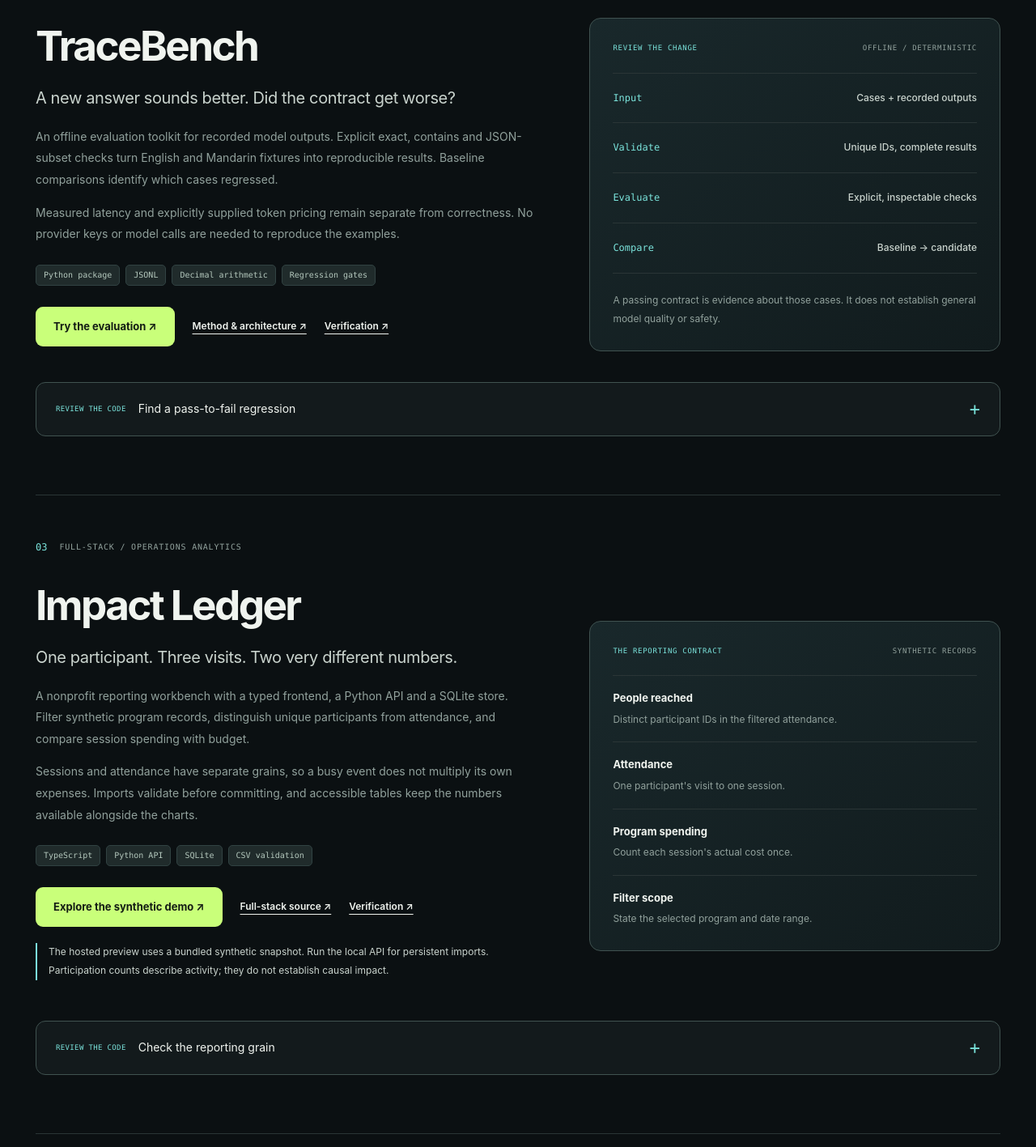
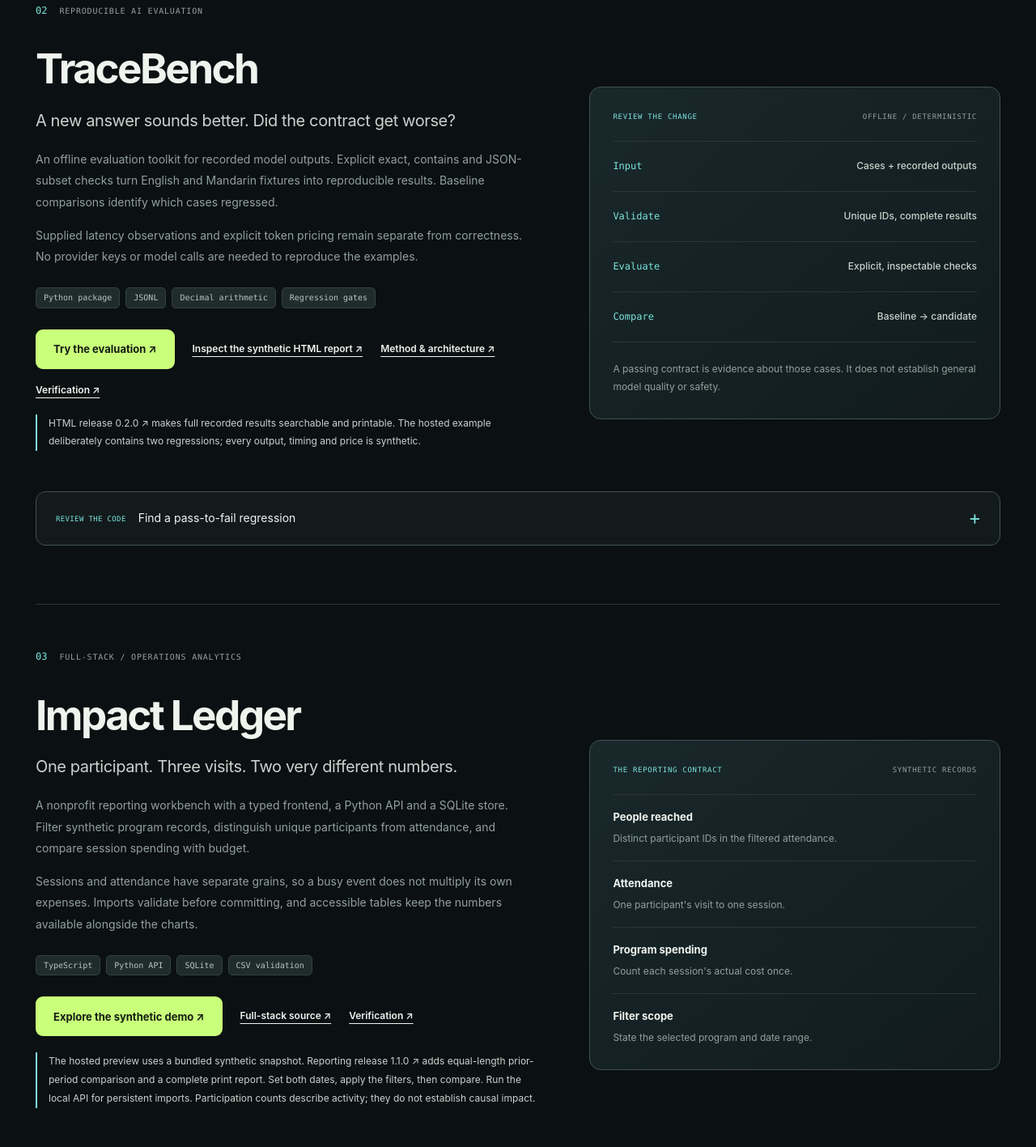
Before and after one commit to ult666666/ult666666.github.io, a website: page projects/engineering-lab.html in a window 1280 px wide. Shown: the part 1653-3070 px from the top of the page at 81% size. Drawn offline with Linux system fonts and the light colour scheme.

Commit message:
Connect the showcase to released workflows and live reports

```diff
--- a/projects/engineering-lab.html
+++ b/projects/engineering-lab.html
@@ -52,6 +52,7 @@
             <a href="https://github.com/ult666666/relaybox/blob/main/docs/ARCHITECTURE.md" target="_blank" rel="noopener noreferrer">Architecture ↗</a>
             <a href="https://github.com/ult666666/relaybox/blob/main/docs/VERIFICATION.md" target="_blank" rel="noopener noreferrer">Verification ↗</a>
           </div>
+          <p class="lab-demo-note"><a href="https://github.com/ult666666/relaybox/releases/tag/v0.2.0" target="_blank" rel="noopener noreferrer">Worker release 0.2.0 ↗</a> adds bounded processing, explicit lease renewal and canonical local receipts. Receipt publication and inbox acknowledgment remain separate transactions.</p>
         </div>
         <div class="lab-artifact">
           <div class="lab-artifact-head"><span>JOB LIFECYCLE</span><span>LOCAL SQLITE</span></div>
@@ -80,13 +81,15 @@
           <h2 id="tracebench-title">TraceBench</h2>
           <p class="lab-tagline">A new answer sounds better. Did the contract get worse?</p>
           <p>An offline evaluation toolkit for recorded model outputs. Explicit exact, contains and JSON-subset checks turn English and Mandarin fixtures into reproducible results. Baseline comparisons identify which cases regressed.</p>
-          <p>Measured latency and explicitly supplied token pricing remain separate from correctness. No provider keys or model calls are needed to reproduce the examples.</p>
+          <p>Supplied latency observations and explicit token pricing remain separate from correctness. No provider keys or model calls are needed to reproduce the examples.</p>
           <div class="tag-set"><span>Python package</span><span>JSONL</span><span>Decimal arithmetic</span><span>Regression gates</span></div>
           <div class="lab-links">
             <a class="button button-primary" href="https://github.com/ult666666/tracebench" target="_blank" rel="noopener noreferrer">Try the evaluation ↗</a>
+            <a href="https://ult666666.github.io/tracebench/" target="_blank" rel="noopener noreferrer">Inspect the synthetic HTML report ↗</a>
             <a href="https://github.com/ult666666/tracebench/blob/main/docs/ARCHITECTURE.md" target="_blank" rel="noopener noreferrer">Method &amp; architecture ↗</a>
             <a href="https://github.com/ult666666/tracebench/blob/main/docs/VERIFICATION.md" target="_blank" rel="noopener noreferrer">Verification ↗</a>
           </div>
+          <p class="lab-demo-note"><a href="https://github.com/ult666666/tracebench/releases/tag/v0.2.0" target="_blank" rel="noopener noreferrer">HTML release 0.2.0 ↗</a> makes full recorded results searchable and printable. The hosted example deliberately contains two regressions; every output, timing and price is synthetic.</p>
         </div>
         <div class="lab-artifact lab-terminal">
           <div class="lab-artifact-head"><span>REVIEW THE CHANGE</span><span>OFFLINE / DETERMINISTIC</span></div>
@@ -120,7 +123,7 @@
             <a href="https://github.com/ult666666/impact-ledger" target="_blank" rel="noopener noreferrer">Full-stack source ↗</a>
             <a href="https://github.com/ult666666/impact-ledger/blob/main/docs/VERIFICATION.md" target="_blank" rel="noopener noreferrer">Verification ↗</a>
           </div>
-          <p class="lab-demo-note">The hosted preview uses a bundled synthetic snapshot. Run the local API for persistent imports. Participation counts describe activity; they do not establish causal impact.</p>
+          <p class="lab-demo-note">The hosted preview uses a bundled synthetic snapshot. <a href="https://github.com/ult666666/impact-ledger/releases/tag/v1.1.0" target="_blank" rel="noopener noreferrer">Reporting release 1.1.0 ↗</a> adds equal-length prior-period comparison and a complete print report. Set both dates, apply the filters, then compare. Run the local API for persistent imports. Participation counts describe activity; they do not establish causal impact.</p>
         </div>
         <div class="lab-artifact">
           <div class="lab-artifact-head"><span>THE REPORTING CONTRACT</span><span>SYNTHETIC RECORDS</span></div>
```
Also changed, not shown: README.md.
